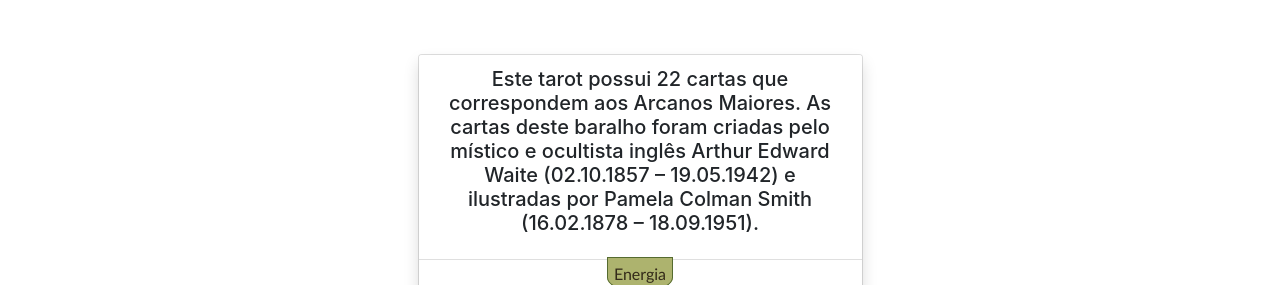
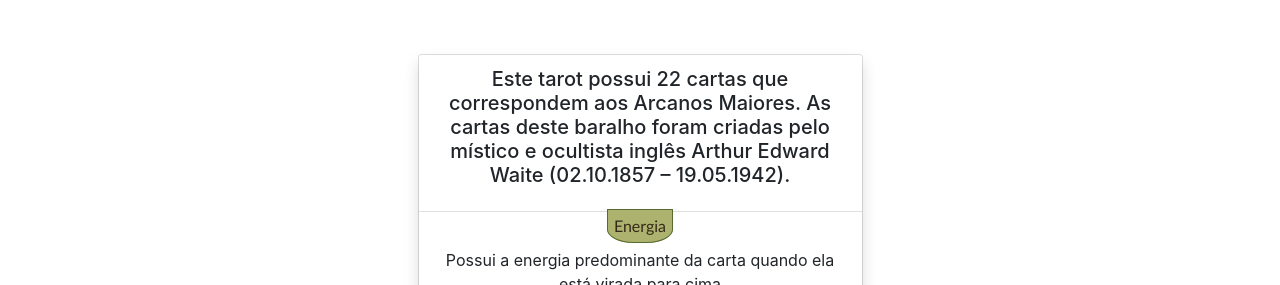
Before and after one commit to iuryeng/magic-tarot-react, a React (Create React App) app: page / in a window 1280 px wide. Shown: the part 392-677 px from the top of the page. Built offline with nearby package versions, Linux system fonts and the light colour scheme.

Commit message:
Update TarotMachine.jsx

```diff
--- a/src/TarotMachine.jsx
+++ b/src/TarotMachine.jsx
@@ -8,7 +8,7 @@ class TarotMachine extends Component{
 
         this.state = {
             card: {
-            number: "Este tarot possui 22 cartas que correspondem aos Arcanos Maiores. As cartas deste baralho foram criadas pelo místico e ocultista inglês Arthur Edward Waite (02.10.1857 – 19.05.1942) e ilustradas por Pamela Colman Smith (16.02.1878 – 18.09.1951). ",
+            number: "Este tarot possui 22 cartas que correspondem aos Arcanos Maiores. As cartas deste baralho foram criadas pelo místico e ocultista inglês Arthur Edward Waite (02.10.1857 – 19.05.1942).",
             image: "assets/front-tarot.svg",
             upright:"Possui a energia predominante da carta quando ela está virada para cima",
             oracle:"Traz concelhos do oráculo para aplicar na vida prática. Nesta sessão você entenderá o caminho que deve seguir",
```
